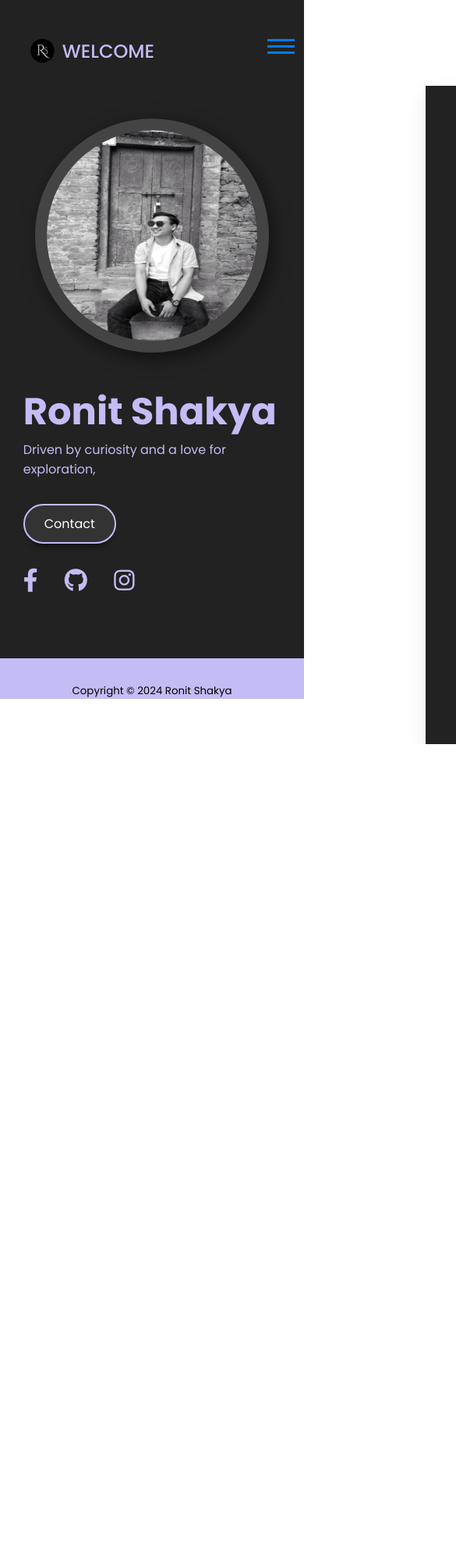
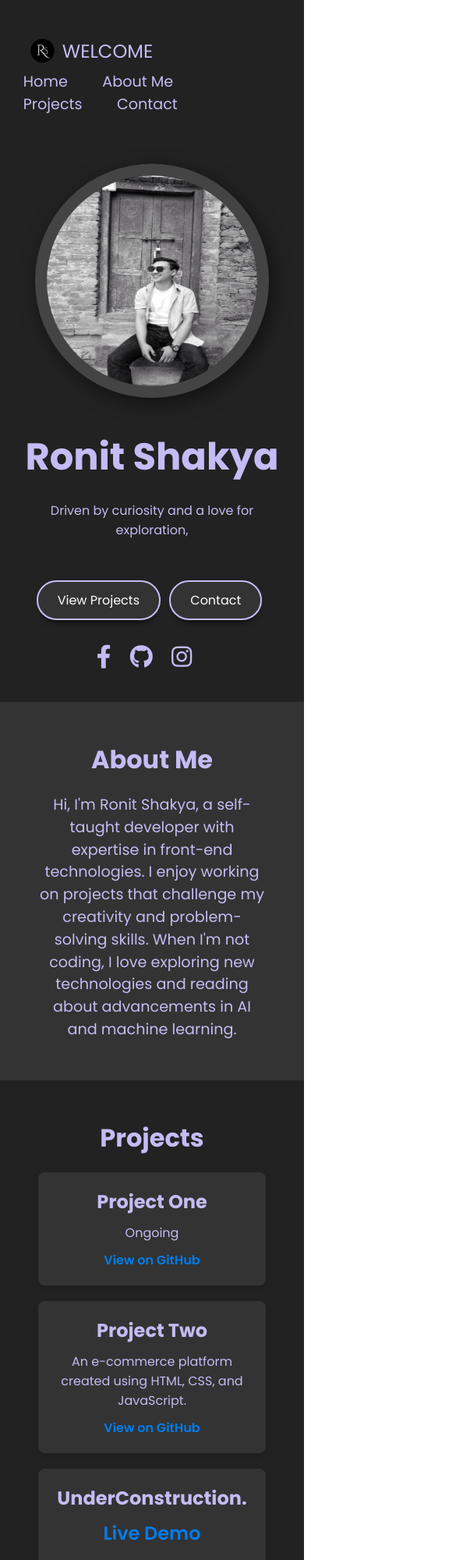
Before and after one commit to ShaKyaaRonit/PersonalWebsite, a plain HTML site: page index.html in a window 390 px wide. Shown: the top 2000 px of the page at 78% size, 585 px wide, since content can reach past the window. Before the commit the page ends 954 px from the top, so only its background shows below. Drawn offline with Linux system fonts and the light colour scheme.

Commit message:
new adds

```diff
--- a/css/style.css
+++ b/css/style.css
@@ -1,250 +1,289 @@
-*{
+/* General Reset */
+* {
     box-sizing: border-box;
     padding: 0;
     margin: 0;
-    font-family: poppins,sans-serif;
+    font-family: 'Poppins', sans-serif;
     text-decoration: none;
 }
-body{
+
+body {
     overflow-x: hidden;
+    background-color: white;
+    width: 100%;
+    height: auto;
+    position: relative;
 }
-.hero-header{
-    width:100%;
+
+/* Hero Header */
+.hero-header {
+    width: 100%;
     height: 100%;
     min-height: 100vh;
     background: #222;
 }
-.wrapper{
-    width:1280px;
+
+.wrapper {
+    width: 1280px;
     max-width: 95%;
     margin: 0 auto;
     padding: 0 20px;
 }
-header{
+
+header {
     padding: 40px 0 30px;
     display: flex;
     justify-content: space-between;
     align-items: center;
     flex-wrap: wrap;
 }
-.logo{
+
+.logo {
     display: inline-flex;
     justify-content: center;
     align-items: center;
 }
-.logo i{
-    height: 45px;
-    width:45px;
-    background-color: #007ced;
-    border-radius: 50%;
-    color:#fff;
-    font-weight: 700;
-    font-size: 1.5rem;
-    padding: 10px;
-    margin-right: 5px;
-    cursor: pointer;
-    text-align: center;
 
-}
 .logo-image {
     width: 50px;
     height: auto;
     border-radius: 10%;
     transition: transform 0.3s ease-in-out;
 }
-.logo .logo-text{
+
+.logo .logo-text {
     font-size: 24px;
     font-weight: 500;
-    color:#c4bcf4;
+    color: #c4bcf4;
 }
-nav .togglebtn{
-    width: 35px;
-    height: 35px;
-    position: absolute;
-    top:45px;
-    right: 3%;
-    z-index: 5;
-    cursor: pointer;
-    display: none;
-}
-nav .togglebtn span{
-    display: block;
-    background-color: #007ced;
-    margin: 5px 0px;
-    width:100%;
-    height:3px;
-    transition: 0.3s;
-    transition-property:  transform, opacity;
 
-}
-nav .navlinks{
+nav .navlinks {
     list-style-type: none;
 }
-nav .navlinks li{
-    display: inline-block;
+
+nav .navlinks a {
+    color: #c4bcf4;
+    margin-right: 2.5rem;
+    font-size: 1.2rem;
+    transition: color 0.3s;
 }
-nav .navlinks li a{
-     color:#c4bcf4;
-     margin-right: 2.5rem;
+
+nav .navlinks a:hover {
+    color: #fff;
 }
+
+/* Hero Section */
 .container {
     display: flex;
     justify-content: space-around;
     align-items: center;
-    padding-top:4rem;
+    padding-top: 4rem;
 }
-.container .hero-pic{
+
+.container .hero-pic {
     width: 300px;
     height: 300px;
     border-radius: 50%;
     overflow: hidden;
     border: 15px solid #444;
-    box-shadow: 5px 7px 25px rgba(0,0,0,0.5);
+    box-shadow: 5px 7px 25px rgba(0, 0, 0, 0.5);
 }
-.hero-pic img{
 
+.hero-pic img {
     height: 100%;
     width: 100%;
     transition: 1.9s;
 }
-.hero-pic img:hover{
+
+.hero-pic img:hover {
     transform: scale(1.5);
 }
-.hero-text{
+
+.hero-text {
     max-width: 500px;
     display: flex;
     flex-direction: column;
+    text-align: center;
 }
-.hero-text h5{
-    color:#c4bcf4;
-    font-size: 14px;
-}
-.hero-text h5 span{
-    color:#c4bcf4;
-    font-size: 16px;
-}
-.hero-text h1{
+
+.hero-text h1 {
     color: #c4bcf4;
     font-size: 3rem;
 }
-.hero-text p{
-    color:#c4bcf4;
 
+.hero-text p {
+    color: #c4bcf4;
+    margin: 20px 0;
 }
-.btn-group{
-    margin:45px 0;
+
+.btn-group {
+    margin: 45px 0;
 }
-.btn-group .btn{
-    border-color: #c4bcf4;
-    color:#fff;
+
+.btn-group .btn {
+    color: #fff;
     background-color: #333;
     padding: 12px 25px;
-    margin: 5px 0px;
-    margin-right:7px;
+    margin-right: 7px;
     border-radius: 30px;
-    border:2px solid #c4bcf4;
-    box-shadow:  0 10px 10px -8px rgb(0 0 0 / 78%);
+    border: 2px solid #c4bcf4;
+    cursor: pointer;
+    box-shadow: 0 10px 10px -8px rgb(0 0 0 / 78%);
+    transition: background-color 0.3s, transform 0.3s;
 }
-.btn.active{
-    border-color: #c4bcf4;
+
+.btn.active:hover {
+    background-color: rgba(21, 71, 163, 0.589);
 }
-.hero-text .social i{
+
+.hero-text .social i {
     color: #c4bcf4;
     font-size: 30px;
-    margin-right: 30px;
-    transition: 0.8s;
+    margin-right: 20px;
+    transition: transform 0.5s, color 0.3s;
 }
-.hero-text .social i:hover{
-    color:#c4bcf4;
+
+.hero-text .social i:hover {
+    color: #fff;
     transform: rotate(360deg);
 }
-.hero-text .social j{
+
+/* About Section */
+.about-section {
+    padding: 50px 20px;
+    background-color: #333;
+    text-align: center;
+}
+
+.about-section h2 {
+    font-size: 2rem;
+    margin-bottom: 20px;
     color: #c4bcf4;
-    font-size: 30px;
-    margin-right: 30px;
-    transition: 0.8s;
 }
-.hero-text .social j:hover{
-    color:#c4bcf4;
-    transform: rotate(360deg);
+
+.about-section p {
+    font-size: 1.2rem;
+    line-height: 1.5;
+    color: #c4bcf4;
 }
-.hero-text .social k{
+
+/* Projects Section */
+.projects-section {
+    padding: 50px 20px;
+    background-color: #222;
     color: #c4bcf4;
-    font-size: 30px;
-    margin-right: 30px;
-    transition: 0.8s;
+    text-align: center;
 }
-.hero-text .social k:hover{
-    color:#c4bcf4;
-    transform: rotate(360deg);
+
+.projects-section h2 {
+    font-size: 2rem;
+    margin-bottom: 20px;
 }
-/* Respnosiv design & displaying navbar for small screen */
-@media(max-width:930px)
-{
-    nav .togglebtn{
-        display: initial;
+
+.projects-grid {
+    display: flex;
+    justify-content: space-between;
+    gap: 20px;
+    flex-wrap: wrap;
+}
+
+.project-card {
+    background-color: #333;
+    padding: 20px;
+    border-radius: 8px;
+    box-shadow: 0 4px 6px rgba(0, 0, 0, 0.1);
+    width: 30%;
+    color: #c4bcf4;
+}
+
+.project-card h3 {
+    font-size: 1.5rem;
+    margin-bottom: 10px;
+}
+
+.project-card p {
+    margin-bottom: 10px;
+}
+
+.project-card a {
+    color: #007ced;
+    text-decoration: none;
+    font-weight: 600;
+    transition: color 0.3s;
+}
+
+.project-card a:hover {
+    color: #fff;
+}
+
+/* Contact Section */
+.contact-section {
+    padding: 50px 20px;
+    background-color: #c4bcf4;
+    text-align: center;
+}
+
+.contact-section h2 {
+    font-size: 2rem;
+    margin-bottom: 20px;
+}
+
+.contact-section form {
+    display: flex;
+    flex-direction: column;
+    align-items: center;
+    gap: 10px;
+}
+
+.contact-section input, .contact-section textarea {
+    width: 80%;
+    max-width: 500px;
+    padding: 10px;
+    border: 1px solid #c4bcf4;
+    border-radius: 5px;
+    margin-bottom: 10px;
+    font-size: 1rem;
+}
+
+.contact-section button {
+    background-color: #333;
+    color: #fff;
+    border: none;
+    padding: 10px 20px;
+    border-radius: 5px;
+    cursor: pointer;
+    transition: background-color 0.3s;
+}
+
+.contact-section button:hover {
+    background-color: #007ced;
+}
+
+/* Footer Section */
+footer {
+    background-color: #222;
+    color: #c4bcf4;
+    text-align: center;
+    padding: 10px 0;
+}
+
+footer small {
+    font-size: 1rem;
+}
+
+/* Responsive Design */
+@media(max-width: 930px) {
+    .container {
+        flex-direction: column;
+        padding-top: 2rem;
     }
-    /* for toggle button**/
-    .click {
-        top:45px;
+    .hero-text {
+        padding: 40px 0;
     }
-    .click span{
-        position: absolute;
-        margin-top:12px
+    .projects-grid {
+        flex-direction: column;
     }
-    .click span:first-child{
-        transform: rotate(-40deg);
-    }
-    .click span:nth-child(2)
-    {
-        opacity: 0;
-        margin:0;
-    }
-    .click span:last-child{
-        transform: rotate(45deg);
-        top:0;
-    }
-    nav .navlinks{
-        position: absolute;
-        top:110px;
-        right:-100%;
-        bottom: 0;
-        width: 60%;
-        height: 100vh;
-        background-color: #222;
-        z-index: 3;
-        box-shadow: 5px 13px 30px rgba(0,0,0,0.1);
-        transition: 0.5s;
-        padding: 25px 0px;
-    }
-    nav .navlinks li{
-        display: block;
-    }
-    nav .navlinks li a{
-        display: block;
-        margin-bottom: 15px;
-        text-align: center;
-    }
-    nav .navlinks.open{
-        right:0;
+    .project-card {
+        width: 100%;
     }
 }
-@media(max-width:768px)
-{
-    .container{
-        flex-direction: column;
-        padding-top:2rem
-    }
-    .hero-text{
-        padding:40px 0px;
-    }
-}
-.footer {
-    padding-top: 1%;
-    padding-bottom: 1%;
-    background-color: #02070b;
-    color: #050124;
-  }
-  .copyright {
-    background-color: #c4bcf4;
-  }
--- a/index.html
+++ b/index.html
@@ -1,69 +1,113 @@
 <!DOCTYPE html>
 <html lang="en">
+
 <head>
     <meta charset="UTF-8">
     <meta http-equiv="X-UA-Compatible" content="IE=edge">
     <meta name="viewport" content="width=device-width, initial-scale=1.0">
     <title>Ronit Shakya Official Website</title>
-      <!-- logo-->
-    <link rel="icon" type="image/x-icon" href="assets/logo.ico"/>
-
+    <link rel="icon" type="image/x-icon" href="assets/logo.ico">
     <link rel="stylesheet" href="css/style.css">
-    <!----Font awesome cdn  font icon css -->
     <link rel="preconnect" href="https://fonts.googleapis.com">
     <link rel="preconnect" href="https://fonts.gstatic.com" crossorigin>
-    <link href="https://fonts.googleapis.com/css2?family=Poppins:ital,wght@0,100;0,200;0,300;0,400;0,500;0,600;0,700;0,800;0,900;1,100;1,200;1,300;1,400;1,500;1,600;1,700;1,800;1,900&display=swap" rel="stylesheet">
+    <link href="https://fonts.googleapis.com/css2?family=Poppins:wght@300;400;600;700&display=swap" rel="stylesheet">
     <link rel="stylesheet" href="https://cdnjs.cloudflare.com/ajax/libs/font-awesome/6.2.1/css/all.min.css">
 </head>
+
 <body>
     <div class="hero-header">
         <div class="wrapper">
+            <!-- Header Section -->
             <header>
                 <div class="logo">
                     <img src="assets/logo.ico" alt="Logo" class="logo-image">
                     <div class="logo-text">WELCOME</div>
                 </div>
                 <nav>
-                    <div class="togglebtn">
-                        <span></span>
-                        <span></span>
-                        <span></span>
+                    <div class="navlinks">
+                        <a href="#home">Home</a>
+                        <a href="#about">About Me</a>
+                        <a href="#projects">Projects</a>
+                        <a href="#contact">Contact</a>
                     </div>
-                <ul class="navlinks">
-                        <li><a href="#">Home</a></li>
-                        <li><a href="#">About Me</a></li>
-                        <li><a href="#"></a></li>
-                </ul>
                 </nav>
             </header>
-            <div class="container">
+
+            <!-- Hero Section -->
+            <div id="home" class="container">
                 <div class="hero-pic">
-                    <img src="assets/img.jpg" alt="profile pic">
+                    <img src="assets/img.jpg" alt="Profile Picture">
                 </div>
                 <div class="hero-text">
                     <h1>Ronit Shakya</h1>
-                    <p> Driven by curiosity and a love for exploration,
-                    </p>
+                    <p>Driven by curiosity and a love for exploration,</p>
                     <div class="btn-group">
-                       <a href="mailto:shkronit@gmail.com" class="btn active">Contact </a>
+                        <a href="#projects" class="btn active">View Projects</a>
+                        <a href="https://www.linkedin.com/in/ronit-shakya-9909b4332/" class="btn active">Contact</a>
                     </div>
                     <div class="social">
-                    <a href="https://www.facebook.com/ronit.shakya.56"><i class="fab fa-facebook-f"></i></a>
-                    <a href="https://github.com/ShaKyaaRonit"><j class="fab fa-github"></i></a>
-                    <a href="https://www.instagram.com/shak_ya_ronit/"><k    class="fab fa-instagram"></i></a>
-
-                    </nav>
+                        <a href="https://www.facebook.com/ronit.shakya.56" target="_blank" aria-label="Facebook"><i class="fab fa-facebook-f"></i></a>
+                        <a href="https://github.com/ShaKyaaRonit" target="_blank" aria-label="GitHub"><i class="fab fa-github"></i></a>
+                        <a href="https://www.instagram.com/shak_ya_ronit/" target="_blank" aria-label="Instagram"><i class="fab fa-instagram"></i></a>
                     </div>
                 </div>
             </div>
         </div>
     </div>
+
+    <!-- About Section -->
+    <section id="about" class="about-section">
+        <div class="wrapper">
+            <h2>About Me</h2>
+            <p>Hi, I'm Ronit Shakya, a self-taught developer with expertise in front-end technologies. I enjoy working on projects that challenge my creativity and problem-solving skills. When I'm not coding, I love exploring new technologies and reading about advancements in AI and machine learning.</p>
+        </div>
+    </section>
+
+    <!-- Projects Section -->
+    <section id="projects" class="projects-section">
+        <div class="wrapper">
+            <h2>Projects</h2>
+            <div class="projects-grid">
+                <div class="project-card">
+                    <h3>Project One</h3>
+                    <p>Ongoing </p>
+                    <a href="https://github.com/ShaKyaaRonit/project-one" target="_blank">View on GitHub</a>
+                </div>
+                <div class="project-card">
+                    <h3>Project Two</h3>
+                    <p>An e-commerce platform created using HTML, CSS, and JavaScript.</p>
+                    <a href="https://github.com/ShaKyaaRonit/project-two" target="_blank">View on GitHub</a>
+                </div>
+                <div class="project-card">
+                    <h3>UnderConstruction.</p>
+                    <a href="https://github.com/ShaKyaaRonit/project-three" target="_blank">Live Demo</a>
+                </div>
+            </div>
+        </div>
+    </section>
+
+    <!-- Contact Section -->
+    <section id="contact" class="contact-section">
+        <div class="wrapper">
+            <h2>Contact Me</h2>
+            <form id="contactForm">
+                <input type="text" id="name" placeholder="Your Name" required>
+                <input type="email" id="email" placeholder="Your Email" required>
+                <textarea id="message" placeholder="Your Message" rows="5" required></textarea>
+                <button type="submit" class="btn">Send Message</button>
+            </form>
+            <p id="responseMessage" class="hidden"></p>
+        </div>
+    </section>
+
+    <!-- Footer Section -->
     <footer>
-         <!-- Copyright Section-->
         <div class="copyright py-4 text-center text-white">
-            <div class="container"><small>Copyright &copy; 2024 Ronit Shakya</small></div>
+            <div class="container"><small>&copy; 2024 Ronit Shakya</small></div>
         </div>
     </footer>
 
+    <script src="js/script.js"></script>
 </body>
+
 </html>
```
Lines whose indentation alone changed are shown as unchanged.
